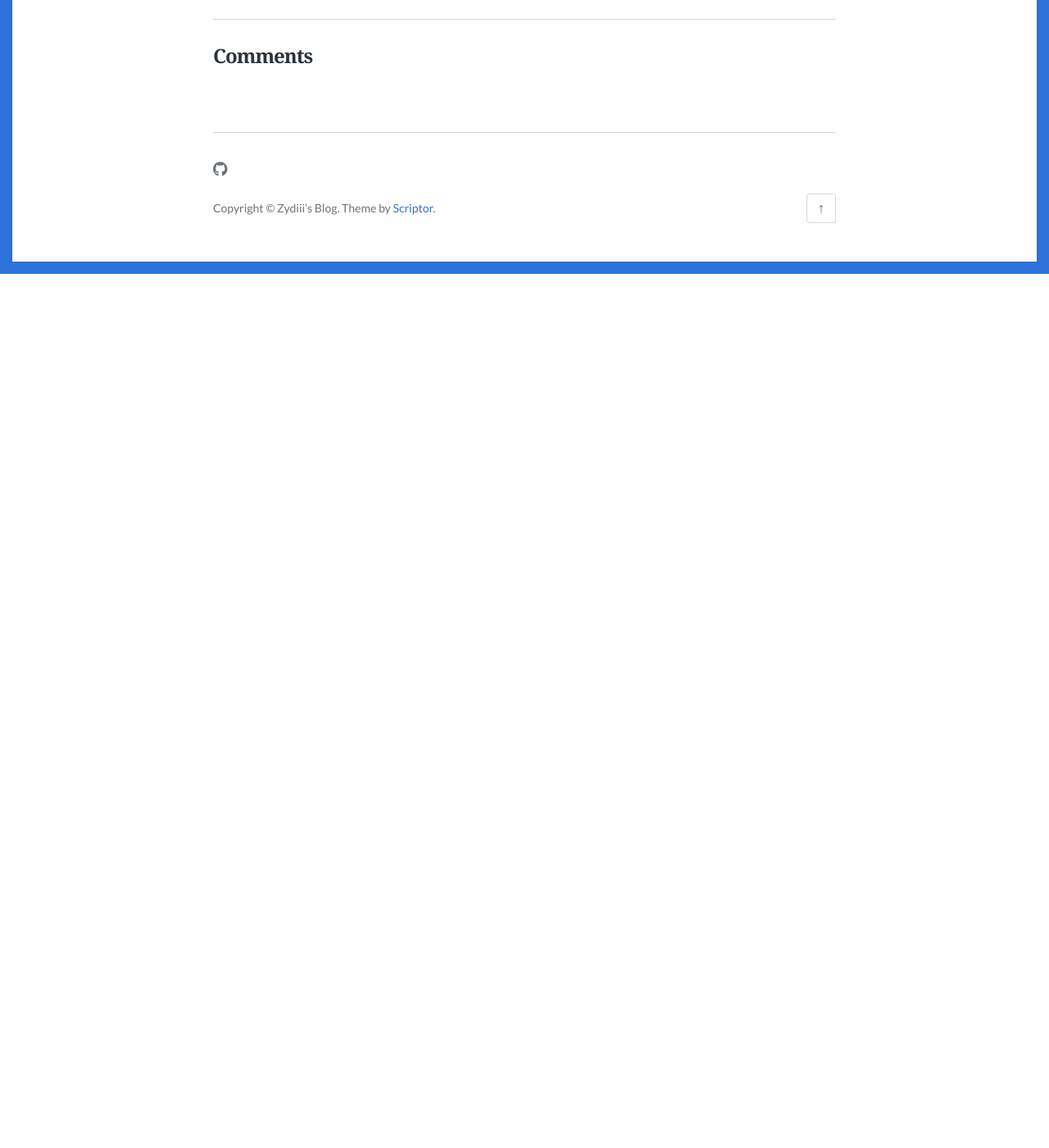
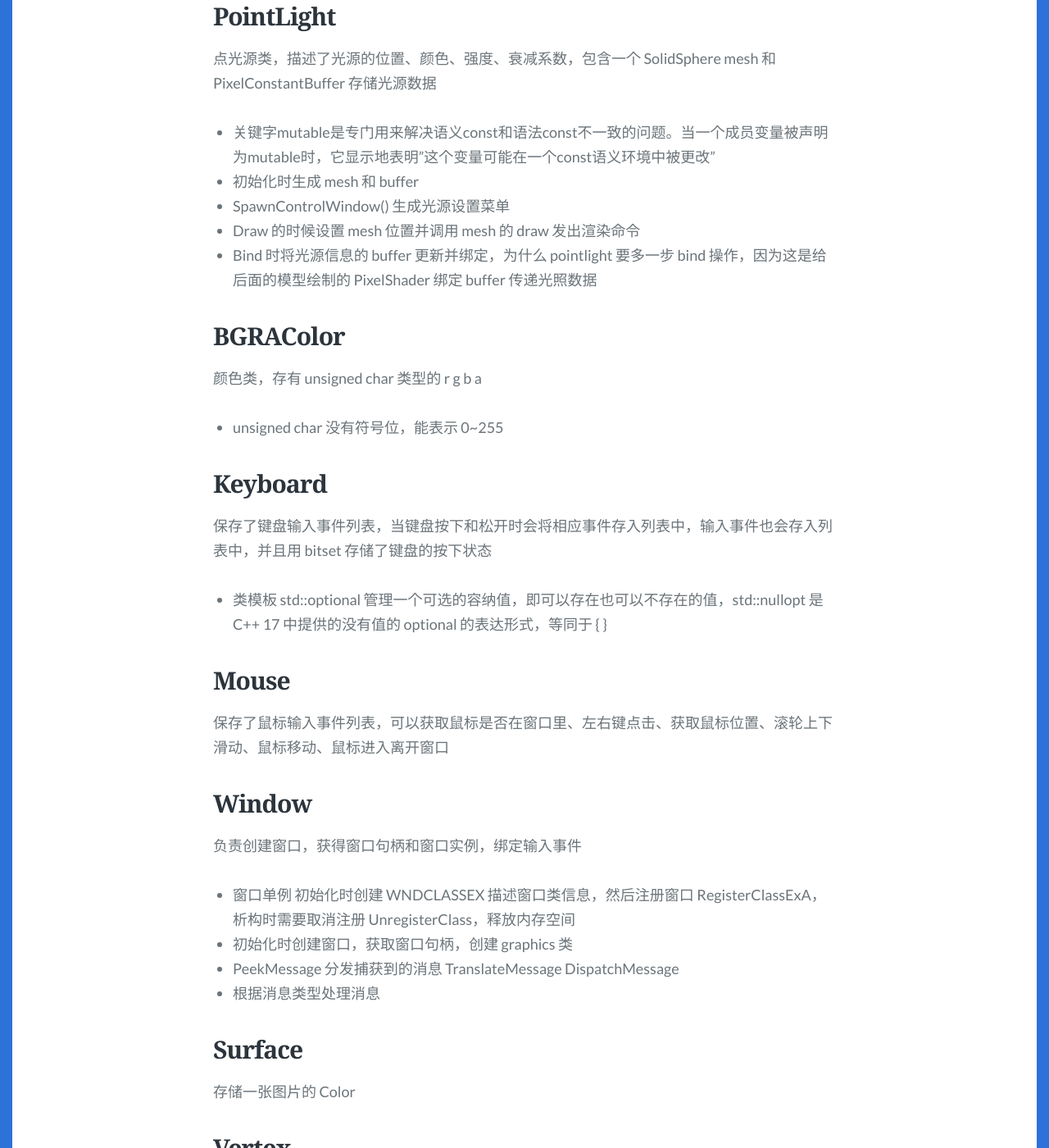
Before and after one commit to Zydiii/Zydiii.github.io, a Jekyll site: the page built from _posts/2022-10-24-DirectXBeginner2.md, in a window 1280 px wide and 1400 px high, scrolled down 9882 px. Shown: the whole window at 82% size. Built offline with Jekyll 4.4.1, drawn with Linux system fonts in a browser that asks for light colours; some web fonts are replaced; comment, search, counter and statistics services are not loaded; before the commit the page ends 10216 px from its top, so only the background shows below that; some of the changed text lies outside the part shown.

Commit message:
structure

```diff
--- a/_posts/2022-10-24-DirectXBeginner2.md
+++ b/_posts/2022-10-24-DirectXBeginner2.md
@@ -119,7 +119,7 @@
 带有一个 drawable 对象指针和 VertexConstantBuffer<Transform> 指针，初始化时创建指针，bind 时计算当前 drawable 的矩阵然后更新 buffer 并 bind
 
 - 初始化时创建一个 constant buffer 存储 transform 数据
-- bind：计算模型的世界坐标变换矩阵和投影矩阵（这个计算还需要考虑一下）
+- bind：计算模型的世界坐标变换矩阵和投影矩阵（这个计算还需要考虑一下） modelView 应该是世界坐标相对于相机的局部坐标
 
 ### VertexBuffer
 
@@ -184,16 +184,119 @@
 负责生成绘制窗口
 
 - 初始化时新建窗口和点光源，并设置投影矩阵，XMMatrixPerspectiveLH 生成一个左手坐标系投影矩阵
+- DoFrame 时，首先会调用 graphics 的 beginframe 和 setcamera，然后 light bind，之后调用光源和模型的 draw，然后绘制相关的 Imgui 菜单，最后再调用 graphics 的 endframe
+- Go() 是一个无限循环，负责监听输入事件，然后调用 DoFrame 完成绘制
 
+## Camera
 
+相机类，包含了相机的位置、旋转参数
 
+- XMMatrixLookAtLH 生成以相机为原点的坐标，将固定好的相机方向单位化，计算出从局部坐标转换成世界坐标的矩阵，然后求这个矩阵的逆矩阵，就是从世界坐标转换为局部坐标的转换矩阵，需要传入相机的位置、朝向、垂直方向
+- Camera::GetMatrix() 就是返回了相机矩阵，模型的通过乘以该矩阵将坐标变换到相对于相机的坐标
+- Camera::SpawnControlWindow() 生成了调整相机位置和角度的菜单，以及 reset
 
+## PointLight
 
+点光源类，描述了光源的位置、颜色、强度、衰减系数，包含一个 SolidSphere mesh 和 PixelConstantBuffer 存储光源数据
 
+- 关键字mutable是专门用来解决语义const和语法const不一致的问题。当一个成员变量被声明为mutable时，它显示地表明"这个变量可能在一个const语义环境中被更改”
+- 初始化时生成 mesh 和 buffer
+- SpawnControlWindow() 生成光源设置菜单
+- Draw 的时候设置 mesh 位置并调用 mesh 的 draw 发出渲染命令
+- Bind 时将光源信息的 buffer 更新并绑定，为什么 pointlight 要多一步 bind 操作，因为这是给后面的模型绘制的 PixelShader 绑定 buffer 传递光照数据
+
+## BGRAColor
+
+颜色类，存有 unsigned char 类型的 r g b a
+
+- unsigned char 没有符号位，能表示 0~255
+
+## Keyboard
+
+保存了键盘输入事件列表，当键盘按下和松开时会将相应事件存入列表中，输入事件也会存入列表中，并且用 bitset 存储了键盘的按下状态
+
+- 类模板 std::optional 管理一个可选的容纳值，即可以存在也可以不存在的值，std::nullopt 是 C++ 17 中提供的没有值的 optional 的表达形式，等同于 { }
+
+## Mouse
+
+保存了鼠标输入事件列表，可以获取鼠标是否在窗口里、左右键点击、获取鼠标位置、滚轮上下滑动、鼠标移动、鼠标进入离开窗口
+
+## Window
+
+负责创建窗口，获得窗口句柄和窗口实例，绑定输入事件
+
+- 窗口单例 初始化时创建 WNDCLASSEX 描述窗口类信息，然后注册窗口 RegisterClassExA，析构时需要取消注册 UnregisterClass，释放内存空间
+- 初始化时创建窗口，获取窗口句柄，创建 graphics 类
+- PeekMessage 分发捕获到的消息 TranslateMessage DispatchMessage
+- 根据消息类型处理消息
+
+## Surface
+
+存储一张图片的 Color
+
+## Vertex
+
+- 函数模板的特化：当函数模板需要对某些类型进行特别处理，称为函数模板的特化。
+- constexpr 关键字的功能是使指定的常量表达式获得在程序编译阶段计算出结果的能力，而不必等到程序运行阶段。C++ 11 标准中，constexpr 可用于修饰普通变量、函数（包括模板函数）以及类的构造函数。
+- reinterpret_cast 运算符并不会改变括号中运算对象的值，而是对该对象从位模式上进行重新解释
+- 完美转发 std::forward() 根据右值判断的推倒，调用forward 传出的值，若原来是一个右值，那么他转出来就是一个右值，否则为一个左值.右值引用类型是独立于值的，一个右值引用参数作为函数的形参，在函数内部再转发该参数的时候它已经变成一个左值，并不是他原来的类型。如果我们需要一种方法能够按照参数原来的类型转发到另一个函数，这种转发类型称为完美转发（右值我一直没搞清楚，还是有点迷糊）
+- 这个类没太看懂...
+
+### VertexLayout
+
+定义了 ElementType 描述不同的顶点数据
+
+- 保存了一组 elements，Element 可以生成顶点数据的描述
+- Resolve 解析对应类型的数据
+
+### Vertex
+
+包含一个 VertexLayout 和 char* pData，可以给 pAttribute 设置数据
+
+- SetAttribute
+- SetAttributeByIndex
+
+### ConstVertex
+
+包含一个 Vertex，Attr() 获取属性值
+
+### VertexBuffer
+
+包含 VertexLayout 和 std::vector<char> buffer，可以添加和获取数据
+
+## Mesh
+
+模型相关的类（大概看懂了，但是也不是完全懂...）
+
+### Mesh
+
+包含自身位置 transform
+
+- 初始时绑定相关 bindable
+- 绘制时需要更新一下 transform 然后调用绘制命令
+
+### Node
+
+包含名字、子节点、局部坐标系位置、累积的变换矩阵、一组 mesh
+
+- ShowTree 调用 Imgui 绘制模型的层级树
+
+### ModelWindow
+
+模型层级树菜单相关类
+
+### Model
+
+包含根节点、一组 mesh、窗口绘制类
+
+- 初始化时使用 assimp 加载对应模型，生成根节点，读取 mesh
+- 绘制时需要将变换矩阵都加上，然后调用节点的绘制命令
+- ParseMesh 需要设置一些 bindable 对象，如顶点、索引、shader、layout、pixel shader 要用的常量等
+- ParseMesh 生成层级树，返回根节点
 
 ## 小结
 
-
+这一节从头到尾梳理了一下引擎代码，对 D3D 的渲染管线有了一个比较清晰的认识，学到了如何构建一个引擎架构，好玩！接下来继续开始构建我的小引擎~
 
 ## References
 
```
Also changed, not shown: _posts/2022-9-28-c++queue.md (renamed from _posts/2022-9-28-c++priorityqueue.md, +7 -3 lines).
